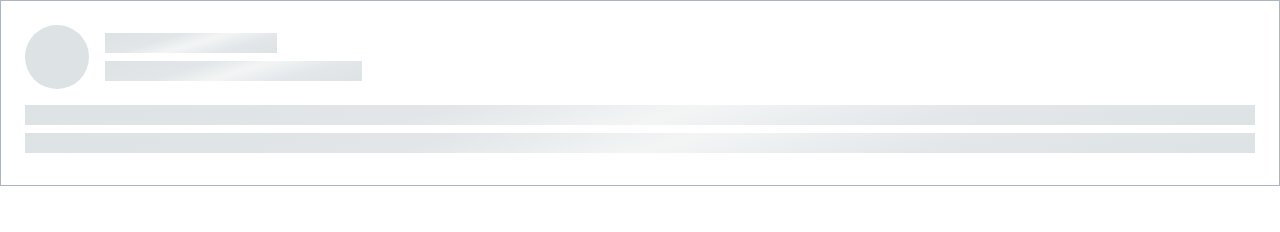
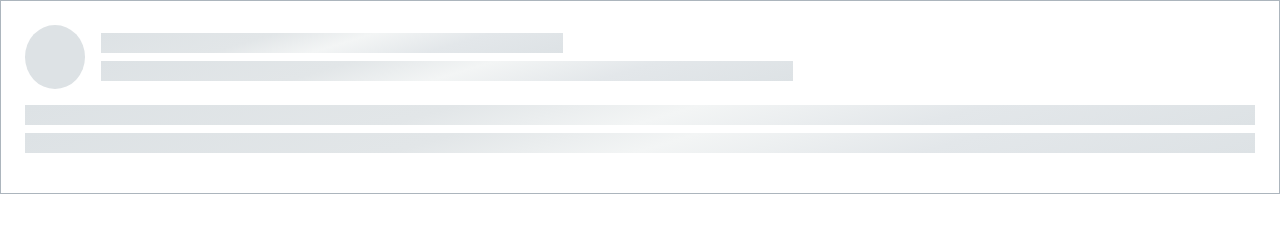
Before and after one commit to js-tasks-ru/htmlcss-20230714_ilya-kotov2, a website: page 04-lection2/02-skeleton/index.html in a window 1280 px wide. Drawn offline with nearby package versions, Linux system fonts and the light colour scheme.

Commit message:
error correction

```diff
--- a/04-lection2/02-skeleton/index.html
+++ b/04-lection2/02-skeleton/index.html
@@ -8,7 +8,7 @@
     </head>
     <body>
         <div class="skeleton">
-            <div class="skeleton_top">
+            <div class="skeleton__top">
                 <div class="skeleton__photo"></div>
                 <div class="skeleton__union-text">
                     <div class="skeleton__text skeleton_length_s"></div>
--- a/04-lection2/02-skeleton/skeleton.css
+++ b/04-lection2/02-skeleton/skeleton.css
@@ -1,9 +1,9 @@
 .skeleton {
-    padding: 24px;
+    padding: 24px 24px 32px;
     border: 1px solid var(--grey-3);
 }
 
-.skeleton_top {
+.skeleton__top {
     display: flex;
     column-gap: 16px;
     margin-bottom: 16px;
@@ -16,19 +16,22 @@
     border-radius: 100%;
 }
 
+.skeleton__union-text {
+    width: 100%;
+}
+
 .skeleton__text {
     background: linear-gradient(163deg, #DDE2E5 0%, #E2E6E8 33.33%, #F3F5F5 52.08%, #E3E7EA 73.96%, #DDE2E5 100%);
     height: 20px;
-    width: 200px;
     margin: 8px 0;
 }
 
 .skeleton_length_s {
-    width: 172px
+    width: 40%;
 }
 
 .skeleton_length_l {
-    width: 257px;
+    width: 60%;
 }
 
 .skeleton_length_full {
```
